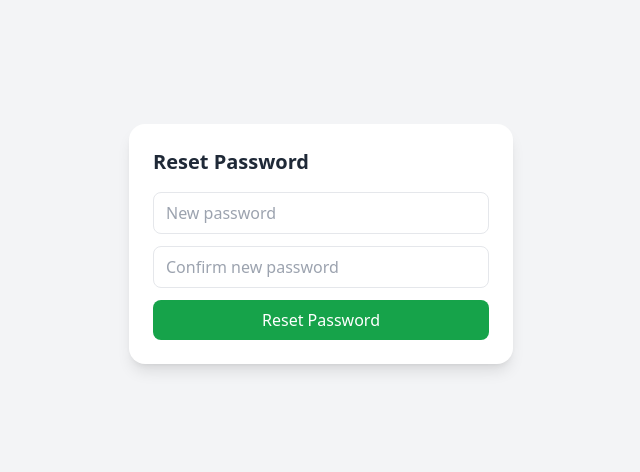
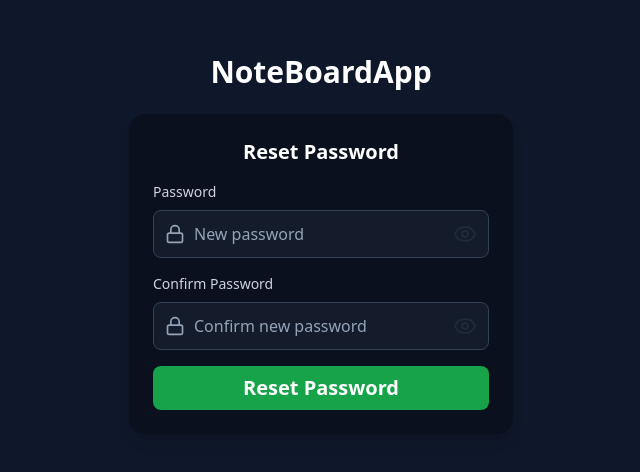
Before and after one commit to Sharath-shetty28/NoteBoardApp, a React (Vite) app in the folder frontend/: page /reset-password/1 in a window 1280 px wide. Shown: the part 156-628 px from the top of the page, without its empty margins (319-959 px from the left). Built offline with nearby package versions, Linux system fonts and the light colour scheme; no server answers.

Commit message:
minor changes

```diff
--- a/frontend/src/components/ForgotPassword.jsx
+++ b/frontend/src/components/ForgotPassword.jsx
@@ -1,8 +1,11 @@
 import { useState } from "react";
 import api from "../lib/axios";
+import toast from "react-hot-toast";
+import { MailIcon } from "lucide-react";
 
 export default function ForgotPassword() {
   const [email, setEmail] = useState("");
+  const [isLoading, setIsLoading] = useState(false);
   const [message, setMessage] = useState("");
   const [error, setError] = useState("");
 
@@ -10,34 +13,65 @@ export default function ForgotPassword() {
     e.preventDefault();
     setMessage("");
     setError("");
-
+    setIsLoading(true);
     try {
       const res = await api.post("/auth/forgot-password", { email });
+      if (!res.data.success) {
+        toast.error("Failed to send reset link");
+        setIsLoading(false);
+        setError(res.data.message || "Failed to send reset link");
+        return;
+      }
+      toast.success("password link sent to your email");
       setMessage(res.data.message);
+      setEmail("");
     } catch (err) {
+      toast.error("Failed to send reset link");
       setError(err.response?.data?.message || "Something went wrong");
+      setIsLoading(false);
+    } finally {
+      setIsLoading(false);
     }
   };
 
   return (
-    <div className="flex flex-col items-center justify-center min-h-screen bg-gray-100">
-      <div className="bg-white p-6 rounded-2xl shadow-lg w-96">
-        <h2 className="text-xl font-bold mb-4">Forgot Password</h2>
-        <form onSubmit={handleSubmit}>
+    <div className="flex flex-col items-center justify-center min-h-screen bg-slate-900 ">
+      <h1 className="text-3xl font-bold mb-6 text-white">NoteBoardApp</h1>
+      <div className=" p-6 rounded-2xl shadow-lg w-96 bg-black/30 border border-slate-700">
+        <h2 className="text-xl font-bold mb-4 text-white text-center">
+          Forgot Password
+        </h2>
+        <form onSubmit={handleSubmit} className="space-y-4">
+          <div>
+            <label className="auth-input-label">Email</label>
+            <div className="relative">
+              <MailIcon className="auth-input-icon" />
               <input
                 type="email"
+                name="email"
                 placeholder="Enter your email"
                 value={email}
                 onChange={(e) => setEmail(e.target.value)}
                 required
-            className="w-full px-3 py-2 border rounded-lg mb-3"
+                className="input "
               />
-          <button type="submit" className="w-full bg-blue-600 text-white py-2 rounded-lg">
-            Send Reset Link
+            </div>
+          </div>
+          <button
+            type="submit"
+            disabled={isLoading}
+            className="w-full mt-4 font-semibold text-xl bg-green-600 text-white py-2 rounded-lg
+             active:bg-green-700 active:scale-95
+             transition transform duration-150
+             disabled:bg-green-500"
+          >
+            {isLoading ? "Processing..." : "Send Reset Link"}
           </button>
+          {message && (
+            <p className="text-green-500 mt-3 text-center">{message}</p>
+          )}
+          {error && <p className="text-red-500 mt-3 text-center">{error}</p>}
         </form>
-        {message && <p className="text-green-600 mt-3">{message}</p>}
-        {error && <p className="text-red-600 mt-3">{error}</p>}
       </div>
     </div>
   );
--- a/frontend/src/components/ProtectedRoute.jsx
+++ b/frontend/src/components/ProtectedRoute.jsx
@@ -6,13 +6,11 @@ const ProtectedRoute = () => {
 
   if (loading) {
     return (
-      <div className="flex items-center text-center justify-center h-screen bg-gray-100">
+      <div className="flex items-center text-center justify-center h-screen bg-black  ">
         <div className="text-center flex flex-col items-center">
           {/* Spinner */}
           <div className="animate-spin rounded-full h-16 w-16 border-t-4 border-blue-500 border-solid mb-4"></div>
-          <p className="text-gray-700 text-lg font-semibold">
-            Checking authentication...
-          </p>
+          <p className="text-blue-700 text-lg font-semibold">Loading...</p>
         </div>
       </div>
     );
--- a/frontend/src/components/ResetPassword.jsx
+++ b/frontend/src/components/ResetPassword.jsx
@@ -1,6 +1,9 @@
 import { useState } from "react";
 import { useParams, useNavigate } from "react-router-dom";
 import api from "../lib/axios";
+import toast from "react-hot-toast";
+import { Eye, EyeOff } from "lucide-react";
+import { LockIcon } from "lucide-react";
 
 export default function ResetPassword() {
   const { token } = useParams();
@@ -9,57 +12,127 @@ export default function ResetPassword() {
   const [password, setPassword] = useState("");
   const [confirm, setConfirm] = useState("");
   const [message, setMessage] = useState("");
+  const [isLoading, setIsLoading] = useState(false);
+  const [showPassword1, setShowPassword1] = useState(false);
+  const [showPassword2, setShowPassword2] = useState(false);
   const [error, setError] = useState("");
 
   const handleSubmit = async (e) => {
     e.preventDefault();
     setMessage("");
     setError("");
+    setIsLoading(true);
+
+    if (password.length < 6) {
+      setError("Password must be at least 6 characters long");
+      setIsLoading(false);
+      return;
+    }
 
     if (password !== confirm) {
       setError("Passwords do not match");
+      setIsLoading(false);
       return;
     }
 
     try {
       const res = await api.post(`/auth/reset-password/${token}`, { password });
+      if (!res.data.success) {
+        setError(res.data.message || "Failed to reset password");
+        setIsLoading(false);
+        return;
+      }
+      toast.success("Password reset successful");
       setMessage(res.data.message);
-      setTimeout(() => navigate("/login"), 2000); // redirect after success
+      setPassword("");
+      setConfirm("");
+      setTimeout(() => navigate("/login"), 2500); // redirect after success
     } catch (err) {
       setError(err.response?.data?.message || "Something went wrong");
+      setIsLoading(false);
+    } finally {
+      setIsLoading(false);
     }
   };
 
   return (
-    <div className="flex flex-col items-center justify-center min-h-screen bg-gray-100">
-      <div className="bg-white p-6 rounded-2xl shadow-lg w-96">
-        <h2 className="text-xl font-bold mb-4">Reset Password</h2>
+    <div className="flex flex-col items-center justify-center min-h-screen bg-slate-900 ">
+      <h1 className="text-3xl font-bold mb-6 text-white">NoteBoardApp</h1>
+      <div className="bg-black/30 p-6 rounded-2xl shadow-lg w-96">
+        <h2 className="text-xl font-bold mb-4 text-center text-white">
+          Reset Password
+        </h2>
         <form onSubmit={handleSubmit}>
+          <div>
+            <label className="auth-input-label">Password</label>
+            <div className="relative">
+              <LockIcon className="auth-input-icon" />
               <input
-            type="password"
                 placeholder="New password"
+                aria-label="new Password"
+                autoComplete="new-password"
+                type={showPassword1 ? "text" : "password"}
                 value={password}
                 onChange={(e) => setPassword(e.target.value)}
                 required
-            className="w-full px-3 py-2 border rounded-lg mb-3"
+                className="input"
               />
+              <button
+                type="button"
+                onClick={() => setShowPassword1((s) => !s)}
+                className="absolute right-2 top-1/2 -translate-y-1/2 p-1"
+                aria-pressed={showPassword1}
+                aria-label={showPassword1 ? "Hide password" : "Show password"}
+              >
+                {/* Eye icon when hidden; eye-off when visible */}
+                {showPassword1 ? <EyeOff /> : <Eye />}
+              </button>
+            </div>
+          </div>
+
+          <div className="mt-4">
+            <label className="auth-input-label">Confirm Password</label>
+            <div className="relative">
+              <LockIcon className="auth-input-icon" />
               <input
-            type="password"
+                aria-label="confirm new password"
+                autoComplete="confirm new password"
+                name="confirm password"
+                type={showPassword2 ? "text" : "password"}
                 placeholder="Confirm new password"
                 value={confirm}
                 onChange={(e) => setConfirm(e.target.value)}
                 required
-            className="w-full px-3 py-2 border rounded-lg mb-3"
+                className="input"
               />
               <button
+                type="button"
+                onClick={() => setShowPassword2((s) => !s)}
+                className="absolute right-2 top-1/2 -translate-y-1/2 p-1"
+                aria-pressed={showPassword2}
+                aria-label={showPassword2 ? "Hide password" : "Show password"}
+              >
+                {/* Eye icon when hidden; eye-off when visible */}
+                {showPassword2 ? <EyeOff /> : <Eye />}
+              </button>
+            </div>
+          </div>
+
+          <button
             type="submit"
-            className="w-full bg-green-600 text-white py-2 rounded-lg"
+            disabled={isLoading}
+            className="w-full mt-4 font-semibold text-xl bg-green-600 text-white py-2 rounded-lg
+             active:bg-green-700 active:scale-95
+             transition transform duration-150
+             disabled:bg-green-500"
           >
-            Reset Password
+            {isLoading ? "Processing..." : "Reset Password"}
           </button>
         </form>
-        {message && <p className="text-green-600 mt-3">{message}</p>}
-        {error && <p className="text-red-600 mt-3">{error}</p>}
+        {message && (
+          <p className="text-green-600 mt-3 text-center">{message}</p>
+        )}
+        {error && <p className="text-red-600 mt-3 text-center">{error}</p>}
       </div>
     </div>
   );
--- a/frontend/src/context/AuthContext.jsx
+++ b/frontend/src/context/AuthContext.jsx
@@ -1,11 +1,14 @@
 import { createContext, useContext, useEffect, useState } from "react";
 import api from "../lib/axios";
 import toast from "react-hot-toast";
+import { useNavigate,useLocation } from "react-router-dom";
 
 const AuthContext = createContext(null);
 export const useAuth = () => useContext(AuthContext);
 
 export const AuthProvider = ({ children }) => {
+  const location = useLocation();
+  const navigate = useNavigate();
   const [isSigningUp, setIsSigningUp] = useState(false);
   const [isLoggingIn, setIsLoggingIn] = useState(false);
   const [authUser, setAuthUser] = useState(null);
@@ -16,8 +19,17 @@ export const AuthProvider = ({ children }) => {
     const checkAuth = async () => {
       try {
         const res = await api.get("/auth/is-auth", { withCredentials: true });
-        if (res.data.success) setAuthUser(res.data.user);
-        else setAuthUser(null);
+        if (res.data.success) {
+          setAuthUser(res.data.user);
+          if (
+            location.pathname === "/login" ||
+            location.pathname === "/signup"
+          ) {
+            navigate("/"); // redirect to home/dashboard
+          }
+        } else {
+          setAuthUser(null);
+        }
       } catch (err) {
         setAuthUser(null);
       } finally {
@@ -26,8 +38,12 @@ export const AuthProvider = ({ children }) => {
         setTimeout(() => setLoading(false), delay);
       }
     };
-    checkAuth();
-  }, []);
+    if (location.pathname !== "/login" && location.pathname !== "/signup") {
+      checkAuth();
+    } else {
+      setLoading(false);
+    }
+  }, [location.pathname, navigate]);
 
   const signup = async (data) => {
     setIsSigningUp(true);
```
Also changed, not shown: frontend/src/pages/LoginPage.jsx (+5 -5 lines), 2 other files (tests, documents, lock files or other folders). Lines whose indentation alone changed are shown as unchanged.
